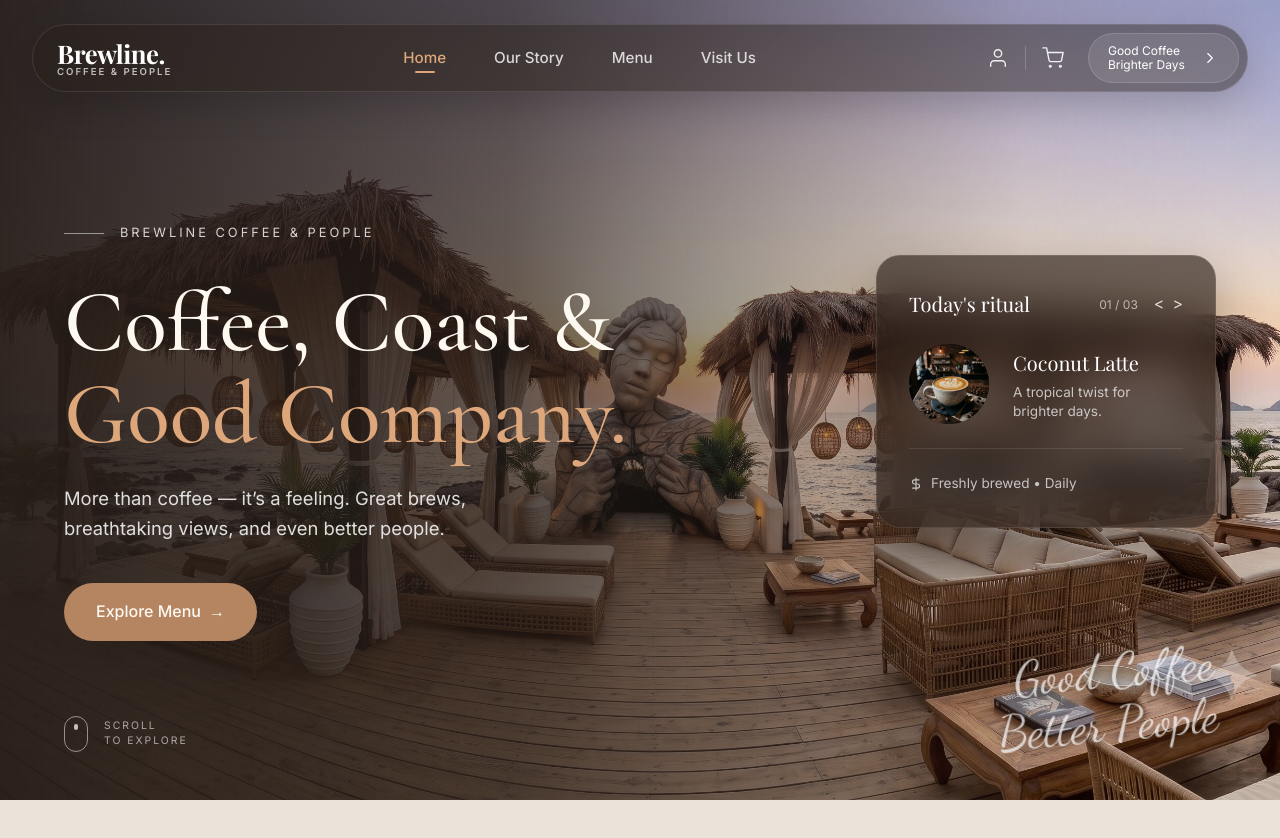
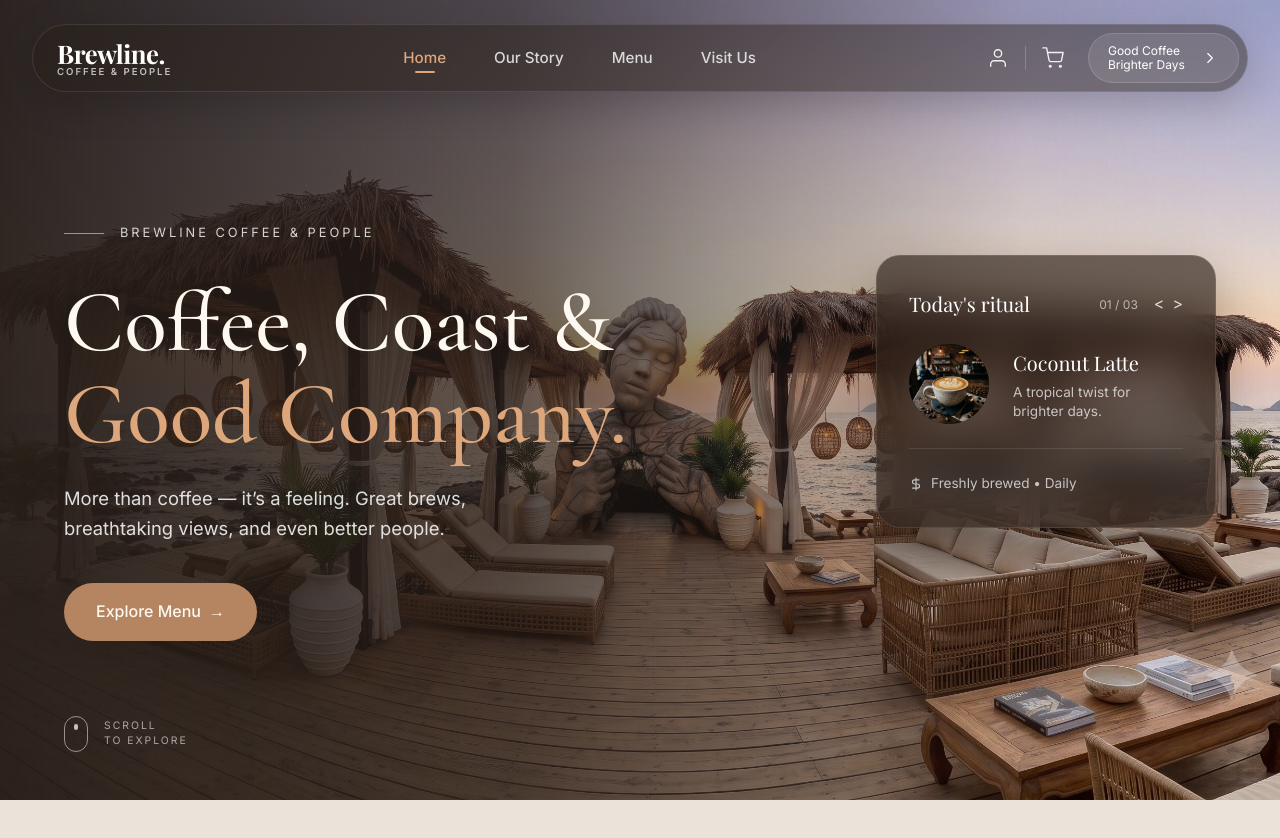
Before and after one commit to ADITYA-397/7th-Heaven-cafe, a Next.js app: page / in a window 1280 px wide. Shown: the top 838 px of the page. Built offline with nearby package versions, Linux system fonts and the light colour scheme; no server answers; the database is empty; a web font is replaced by a local one.

Commit message:
fix: remove brand signature text overlay from hero section

```diff
--- a/components/Hero.js
+++ b/components/Hero.js
@@ -96,10 +96,6 @@ export default function Hero() {
             SCROLL<br/>TO EXPLORE
           </div>
         </div>
-
-        <div className="brand-signature hero-anim">
-          Good Coffee<br/>Better People
-        </div>
       </div>
     </header>
   );
```
